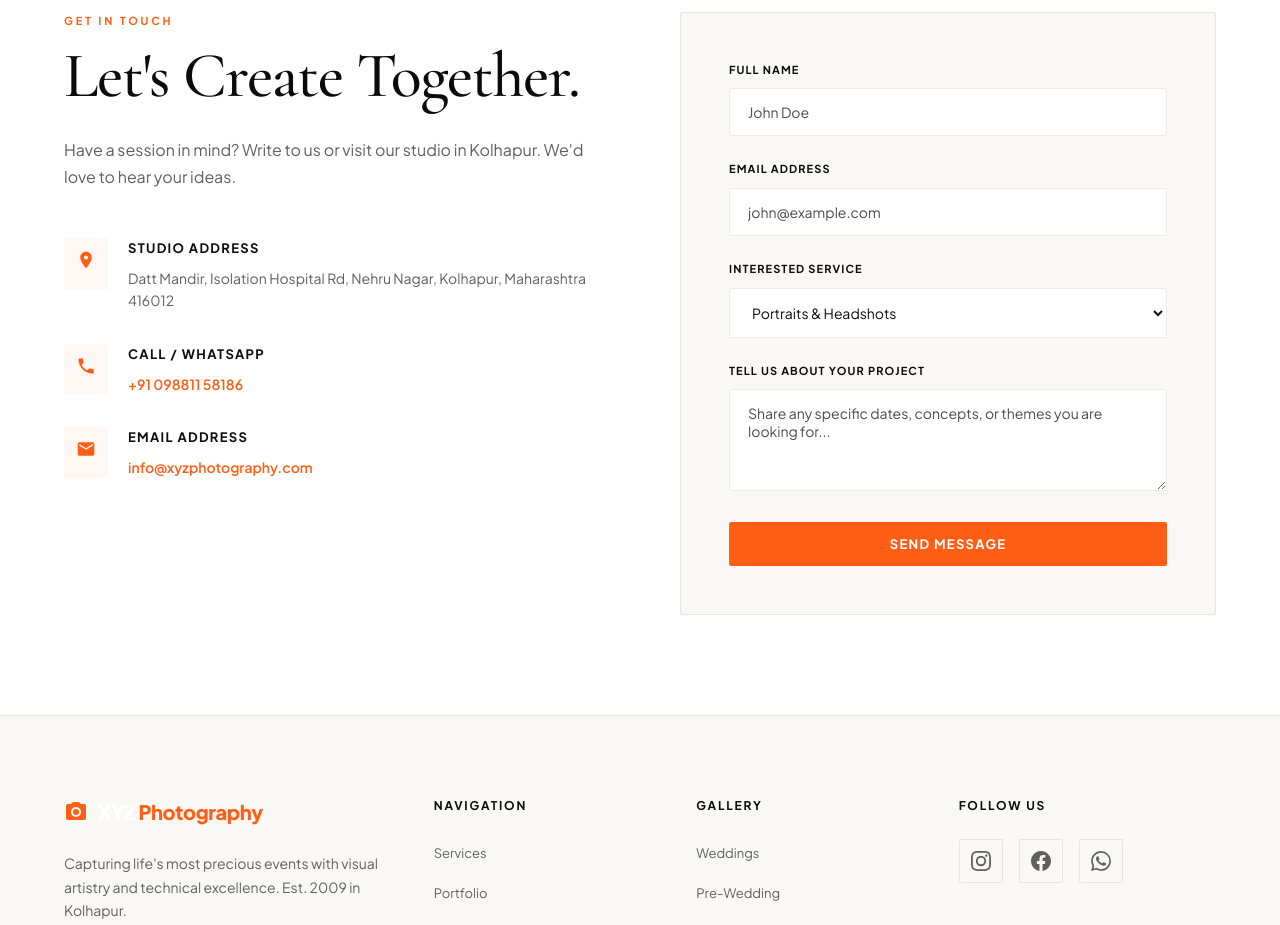
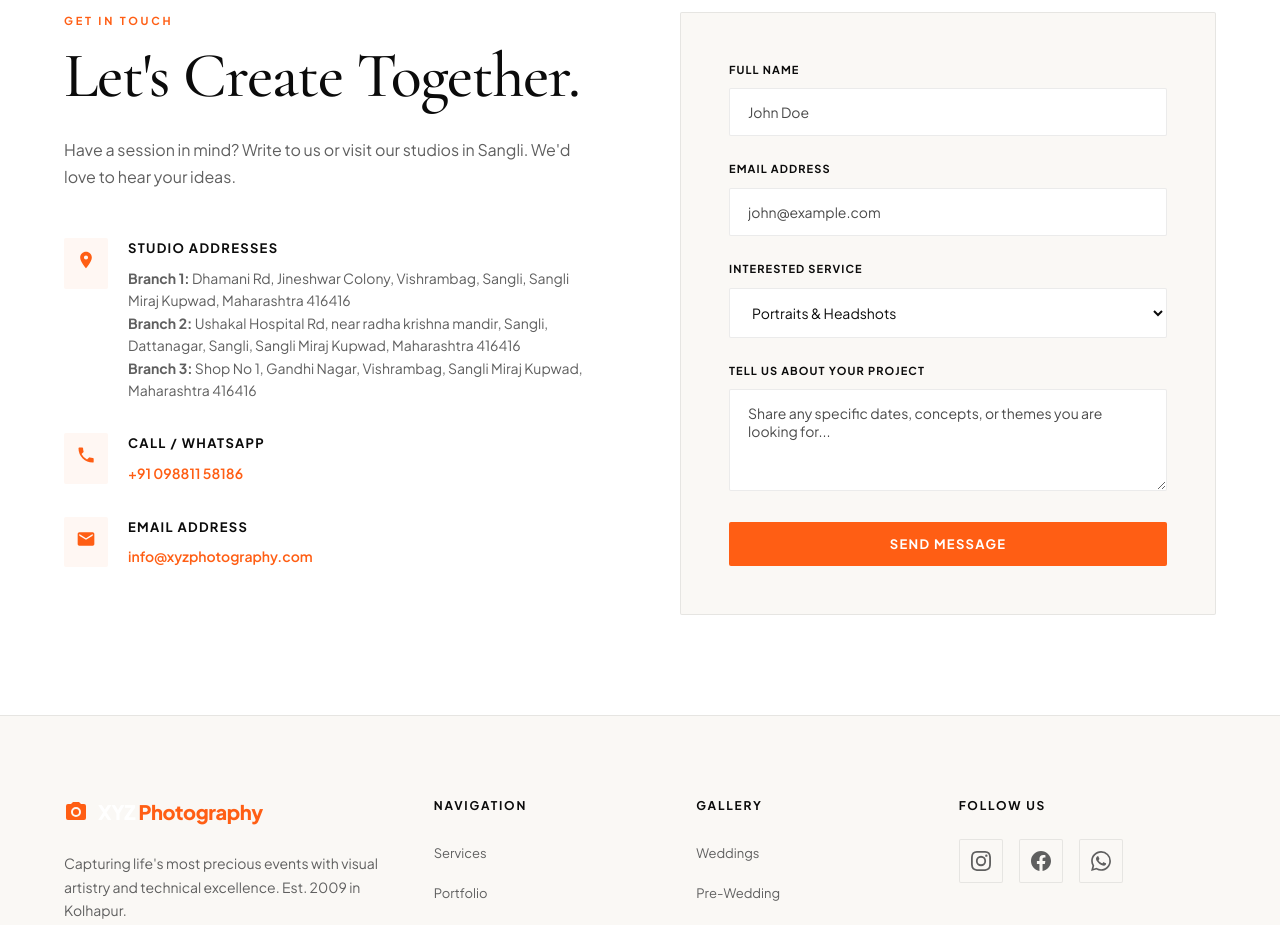
Before and after one commit to connect-inferno/Mayuresh-Photo-Studio, a React (Vite) app: page / in a window 1280 px wide. Shown: the part 5180-6105 px from the top of the page. Built offline with nearby package versions, Linux system fonts and the light colour scheme.

Commit message:
Update Contact form and layout

```diff
--- a/src/components/Contact.jsx
+++ b/src/components/Contact.jsx
@@ -8,7 +8,7 @@ export default function Contact({ onSubmit }) {
           <span className="section-tag">GET IN TOUCH</span>
           <h2 className="serif-title">Let's Create Together.</h2>
           <p className="contact-intro">
-            Have a session in mind? Write to us or visit our studio in Kolhapur. We'd love to hear your ideas.
+            Have a session in mind? Write to us or visit our studios in Sangli. We'd love to hear your ideas.
           </p>
 
           <div className="contact-details-list">
@@ -19,8 +19,12 @@ export default function Contact({ onSubmit }) {
                 </svg>
               </div>
               <div className="detail-content">
-                <h5>Studio Address</h5>
-                <p>Datt Mandir, Isolation Hospital Rd, Nehru Nagar, Kolhapur, Maharashtra 416012</p>
+                <h5>Studio Addresses</h5>
+                <div className="address-list">
+                  <p><strong>Branch 1:</strong> Dhamani Rd, Jineshwar Colony, Vishrambag, Sangli, Sangli Miraj Kupwad, Maharashtra 416416</p>
+                  <p><strong>Branch 2:</strong> Ushakal Hospital Rd, near radha krishna mandir, Sangli, Dattanagar, Sangli, Sangli Miraj Kupwad, Maharashtra 416416</p>
+                  <p><strong>Branch 3:</strong> Shop No 1, Gandhi Nagar, Vishrambag, Sangli Miraj Kupwad, Maharashtra 416416</p>
+                </div>
               </div>
             </div>
 
```
